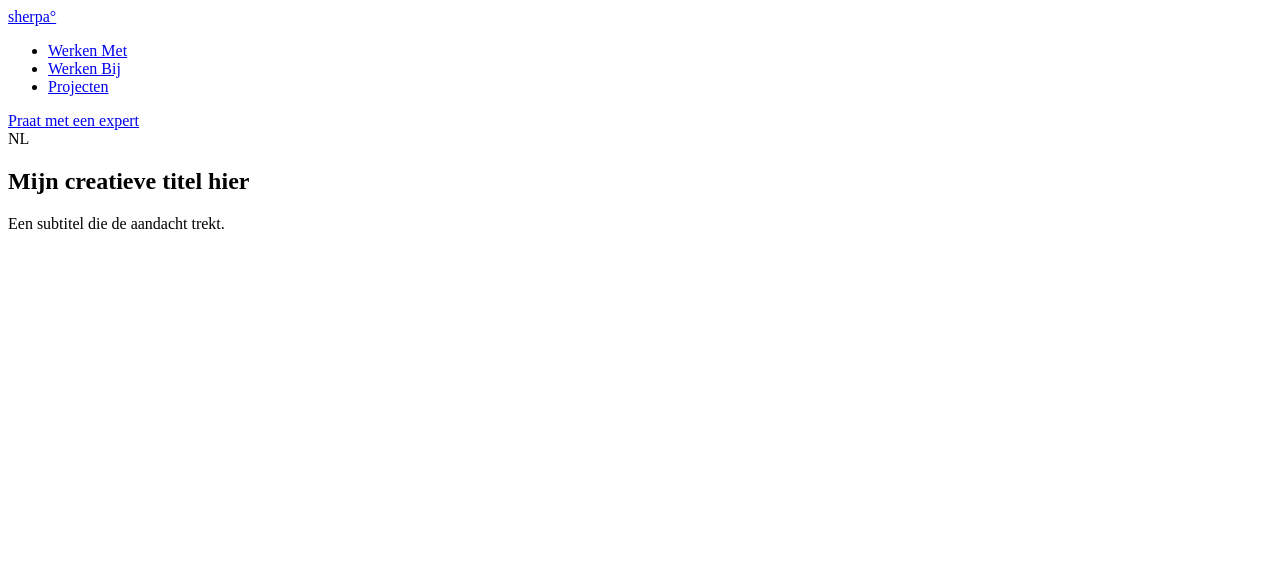
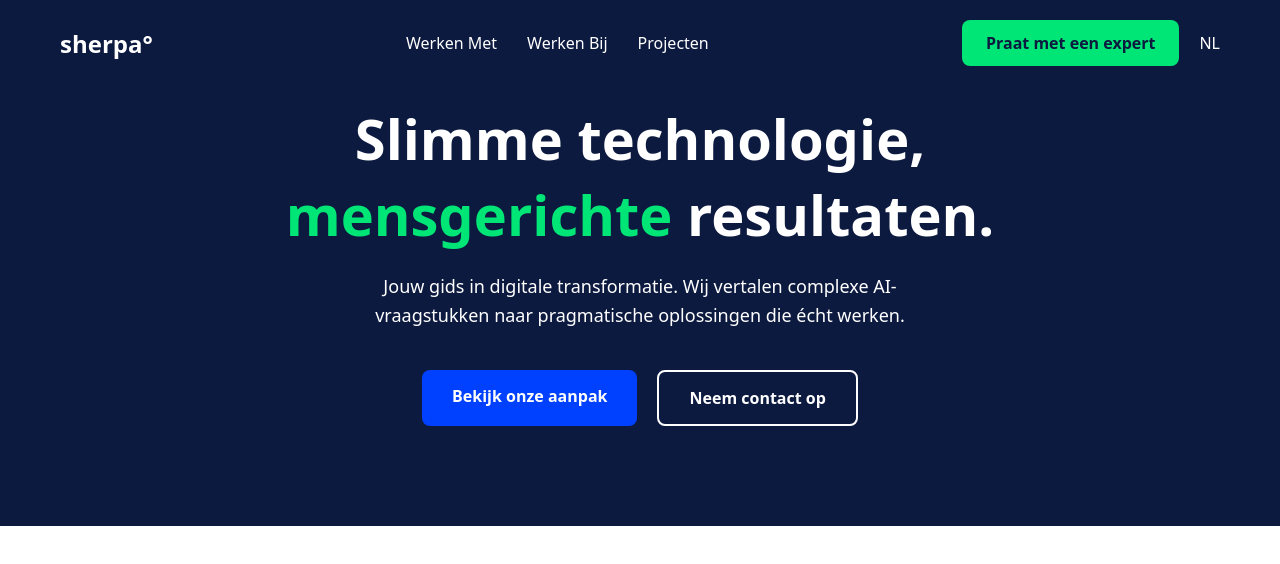
Before and after one commit to Sabrimrn/Sherpa-digital-opdracht, a plain HTML site: page index.html in a window 1280 px wide. Drawn offline with Linux system fonts and the light colour scheme.

Commit message:
Main header CSS optimilized and section 1 of the page (class Hero) (index.thml)

```diff
--- a/index.html
+++ b/index.html
@@ -6,7 +6,7 @@
     <title>Opdracht Sherpa Digital - Sabrimrn</title>
 
     <!-- Link naar ons CSS-bestand -->
-    <link rel="stylesheet" href="src/css/style.css">
+    <link rel="stylesheet" href="src/css/styles.css">
 </head>
 <body>
 
@@ -37,8 +37,17 @@
     <main>
         <!-- Sectie 1: De "Hero". Onze nieuwe, creatieve opening. -->
         <section class="hero">
-            <h1>Mijn creatieve titel hier</h1>
-            <p>Een subtitel die de aandacht trekt.</p>
+            <div class="container">
+                <h1 class="hero-title">
+                    Slimme technologie, <br>
+                    <span class="highlight">mensgerichte</span> resultaten.
+                </h1>
+                <p class="hero-subtitle">Jouw gids in digitale transformatie. Wij vertalen complexe AI-vraagstukken naar pragmatische oplossingen die écht werken.</p>
+                <div class="hero-buttons">
+                    <a href="#" class="button-primary">Bekijk onze aanpak</a>
+                    <a href="#" class="button-secondary">Neem contact op</a>
+                </div>
+            </div>
         </section>
 
         <!-- Sectie 2: Jouw gids in digitale transformatie -->
--- a/src/css/styles.css
+++ b/src/css/styles.css
@@ -32,7 +32,20 @@ body {
 
 /* --- 2. Header Stijlen --- */
 .main-header {
+    position: absolute;
+    width: 100%;
+    z-index: 10; /* Zorgt dat de header boven alles staat */
     padding: 20px 0; /* Ruimte boven en onder de header */
+}
+
+/* Verander de tekstkleur in de header naar wit */
+.main-header .logo,
+.main-header .main-nav a {
+    color: var(--background-white);
+}
+
+.main-header .lang-selector {
+    color: var(--background-white);
 }
 
 .header-container {
@@ -78,3 +91,53 @@ body {
 .lang-selector {
     font-weight: 500;
 }
+
+/* --- 3. Hero Sectie Stijlen --- */
+.hero {
+    background-color: var(--dark-blue);
+    color: var(--background-white);
+    padding: 100px 0; /* Flinke ruimte boven en onder */
+    text-align: center;
+}
+
+.hero-title {
+    font-size: 56px;
+    margin-bottom: 20px;
+}
+
+.hero-title .highlight {
+    color: var(--sherpa-green);
+}
+
+.hero-subtitle {
+    font-size: 18px;
+    max-width: 600px; /* Zorgt dat de tekst niet te breed wordt */
+    margin: 0 auto 40px auto; /* Centreert de tekst en geeft ruimte onderaan */
+    line-height: 1.6;
+}
+
+.hero-buttons {
+    display: flex;
+    justify-content: center;
+    gap: 20px;
+}
+
+/* We maken twee nieuwe knopstijlen */
+.button-primary {
+    background-color: var(--sherpa-blue);
+    color: var(--background-white);
+    padding: 15px 30px;
+    border-radius: 8px;
+    text-decoration: none;
+    font-weight: bold;
+}
+
+.button-secondary {
+    background-color: transparent;
+    color: var(--background-white);
+    padding: 15px 30px;
+    border-radius: 8px;
+    text-decoration: none;
+    font-weight: bold;
+    border: 2px solid var(--background-white); /* Witte rand */
+}
```
